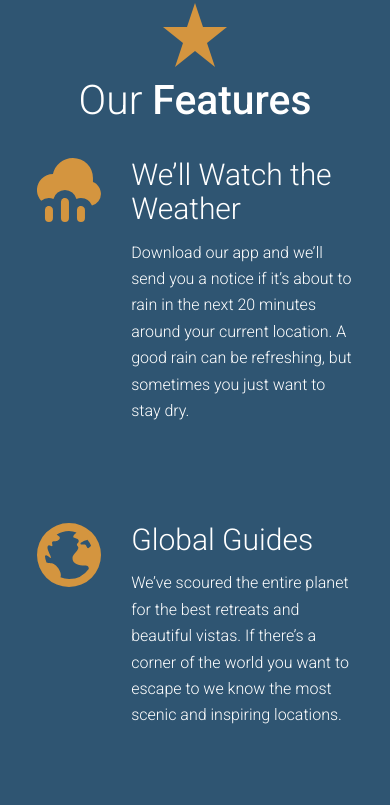
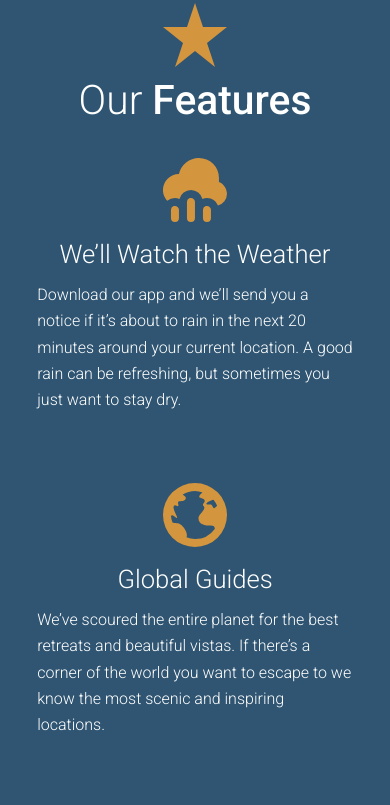
Before and after one commit to klingsick/travel-site.0, a plain HTML site: page app/index.html in a window 390 px wide. Shown: the part 2027-2832 px from the top of the page. Drawn offline with Linux system fonts and the light colour scheme.

Commit message:
finished features css for small screens

```diff
--- a/app/assets/styles/modules/_feature-item.css
+++ b/app/assets/styles/modules/_feature-item.css
@@ -1,17 +1,36 @@
 .feature-item {
-  padding-left: 94px;
   position: relative;
   padding-bottom: 2.5rem;
 
-  &__icon {
-    position: absolute;
-    left: 0;
+  @mixin atSmall {
+    padding-left: 94px;
   }
 
+    &__icon {
+      display: block;
+      margin-left: auto;
+      margin-right: auto;
+      margin-bottom: .6rem;
+
+      @mixin atSmall {
+        display: inline-block;
+        position: absolute;
+        left: 0;
+      }
+    }
+
   &__title {
-    font-size: 1.875rem;
+    font-size: 1.6rem;
     font-weight: 300;
     margin-bottom: .8rem;
+    margin-top: .7em;
+    text-align: center;
+
+    @mixin atSmall {
+      font-size: 1.875rem;
+      margin-top: 1em;
+      text-align: left;
+    }
   }
 
 }
--- a/app/temp/styles/styles.css
+++ b/app/temp/styles/styles.css
@@ -789,19 +789,48 @@ a {
   }
 
 .feature-item {
-  padding-left: 94px;
   position: relative;
   padding-bottom: 2.5rem;
 
 }
 
+@media (min-width: 530px) {
+
+.feature-item {
+    padding-left: 94px
+
+}
+  }
+
 .feature-item__icon {
+      display: block;
+      margin-left: auto;
+      margin-right: auto;
+      margin-bottom: .6rem;
+    }
+
+@media (min-width: 530px) {
+
+.feature-item__icon {
+        display: inline-block;
         position: absolute;
-    left: 0;
+        left: 0
+    }
   }
 
 .feature-item__title {
-    font-size: 1.875rem;
+    font-size: 1.6rem;
     font-weight: 300;
     margin-bottom: .8rem;
+    margin-top: .7em;
+    text-align: center;
   }
+
+@media (min-width: 530px) {
+
+.feature-item__title {
+      font-size: 1.875rem;
+      margin-top: 1em;
+      text-align: left
+  }
+  }
```
Also changed, not shown: app/assets/styles/modules/_section-title.css (indentation only). Lines whose indentation alone changed are shown as unchanged.
